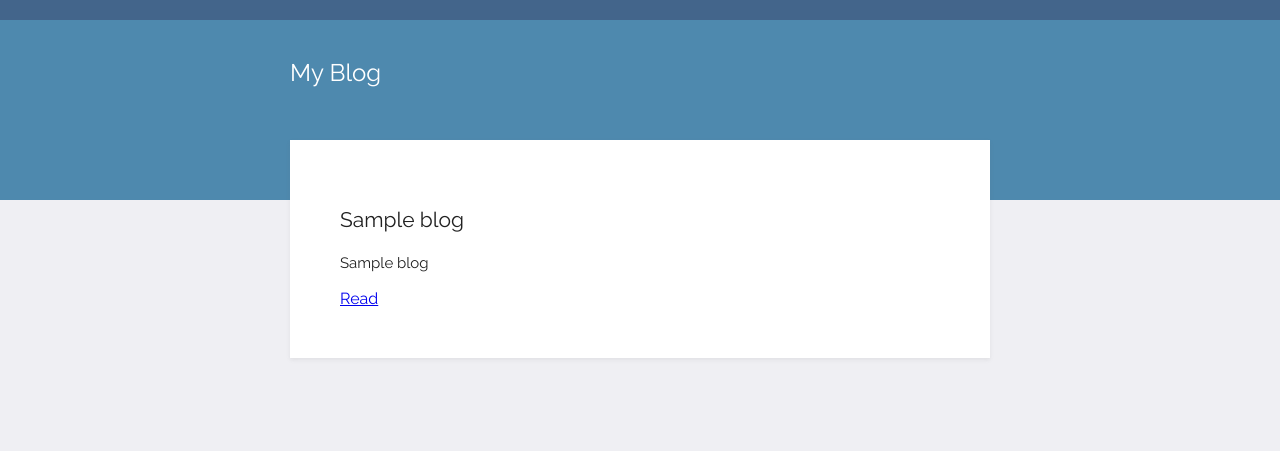
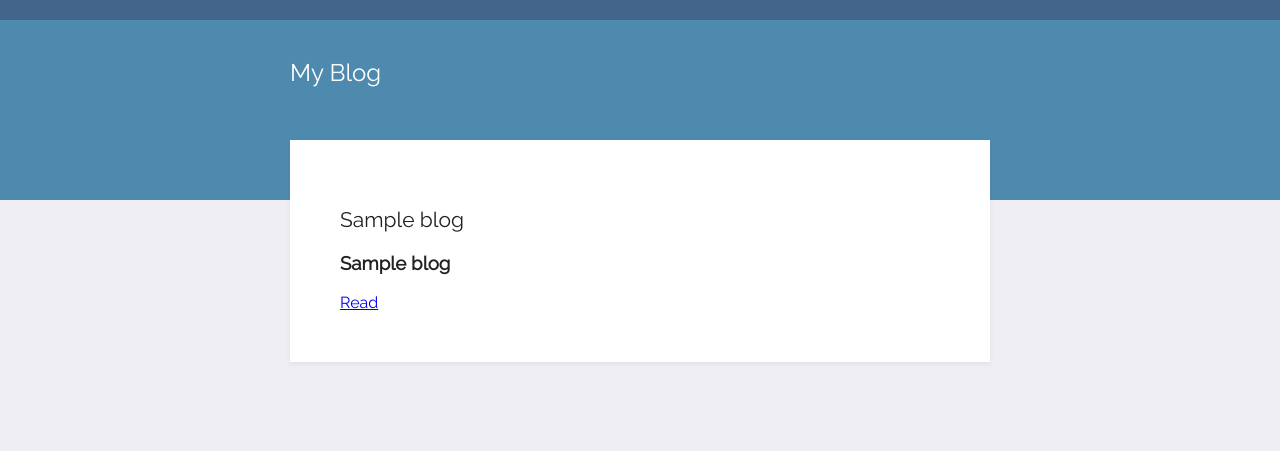
Before and after one commit to ThiHueLe16/Python-Projects, a Flask app: template day57-Templating with Jinja in Flask/day-57-starting-files-blog-templating/templates/index.html in a window 1280 px wide. Shown: the top 451 px of the page. Run offline with Flask 3, Linux system fonts and the light colour scheme; the template is opened without the code that fills it: most values are stand-ins (such as "Sample title", 1, 10 or a date in 2020).

Commit message:
Templating with Jinja in Flask

```diff
--- a/day57-Templating with Jinja in Flask/day-57-starting-files-blog-templating/main.py
+++ b/day57-Templating with Jinja in Flask/day-57-starting-files-blog-templating/main.py
@@ -2,6 +2,7 @@ from flask import Flask, render_template
 import requests
 
 app = Flask(__name__)
+
 URL_BLOG_CONTENT="https://api.npoint.io/c790b4d5cab58020d391"
 response = requests.get(URL_BLOG_CONTENT)
 blogs = response.json()
--- a/day57-Templating with Jinja in Flask/day-57-starting-files-blog-templating/templates/index.html
+++ b/day57-Templating with Jinja in Flask/day-57-starting-files-blog-templating/templates/index.html
@@ -15,7 +15,7 @@
     <div class="content">
         <div class="card">
             <h2>{{blog['title']}}</h2>
-            <p class="text">{{blog['subtitle']}} </p>
+            <p class="text"><h3>{{blog['subtitle']}}</h3> </p>
             <a href="{{ url_for('show_post', id=blog['id']) }}">Read</a>
         </div>
     </div>
```
